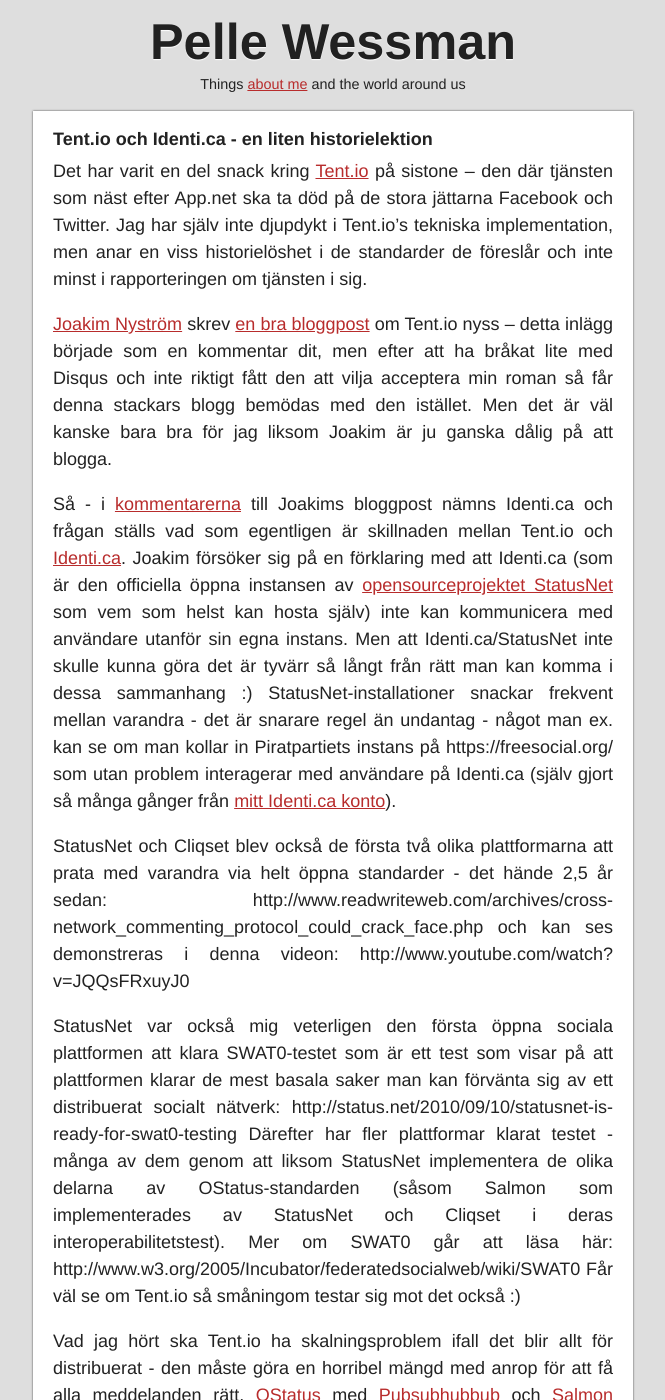
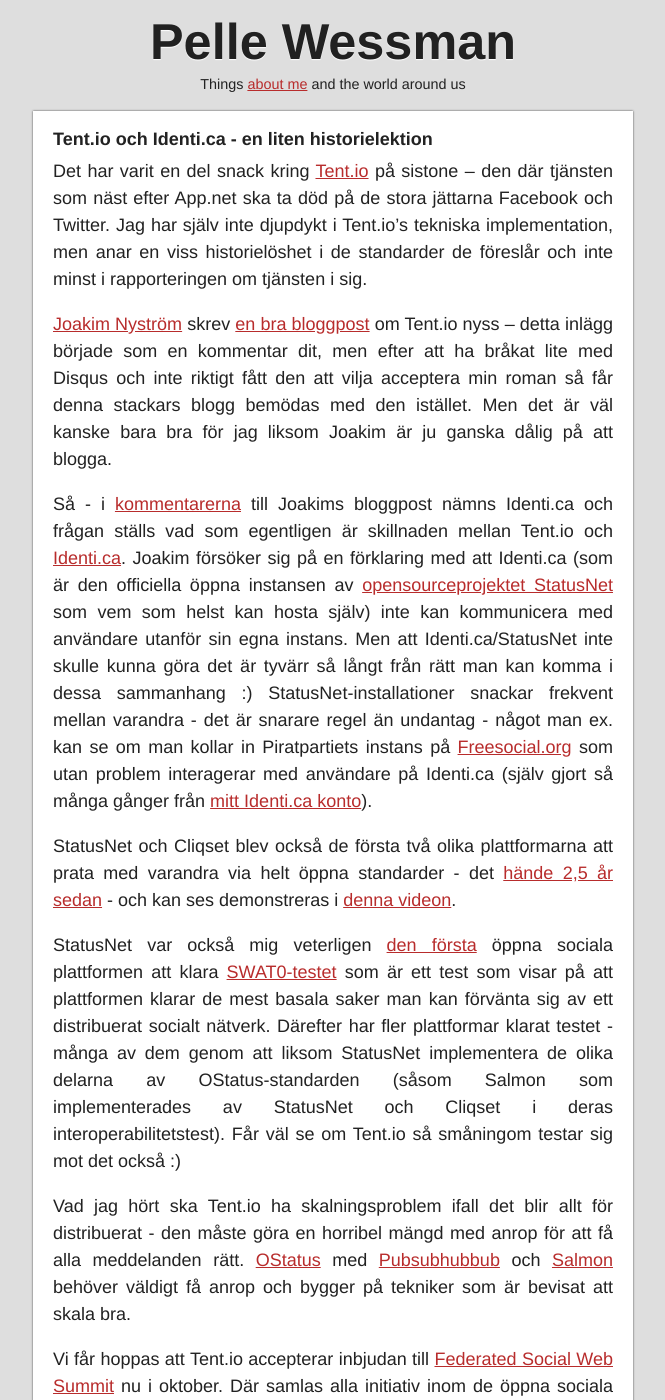
Before and after one commit to voxpelli/voxpelli.github.com, a Jekyll site: the page built from _posts/2012-10-02-tent-ostatus-historielektionen.md, in a window 1280 px wide and 1400 px high. Shown: the whole window, without its empty margins (307-972 px from the left). Built offline with Jekyll 4.4.1, drawn with Linux system fonts in a browser that asks for light colours; comment, search, counter and statistics services are not loaded; some of the changed text lies outside the part shown.

Commit message:
Better links in post

```diff
--- a/_posts/2012-10-02-tent-ostatus-historielektionen.md
+++ b/_posts/2012-10-02-tent-ostatus-historielektionen.md
@@ -7,11 +7,11 @@
 
 [Joakim Nyström](http://jnystromdesign.se/) skrev [en bra bloggpost](jnystromdesign.se/2012/10/tent-protokollet-som-oppnar-upp-den-sociala-webben/) om Tent.io nyss – detta inlägg började som en kommentar dit, men efter att ha bråkat lite med Disqus och inte riktigt fått den att vilja acceptera min roman så får denna stackars blogg bemödas med den istället. Men det är väl kanske bara bra för jag liksom Joakim är ju ganska dålig på att blogga.
 
-Så - i [kommentarerna](http://jnystromdesign.se/2012/10/tent-protokollet-som-oppnar-upp-den-sociala-webben/comment-page-1/#comment-668124154) till Joakims bloggpost nämns Identi.ca och frågan ställs vad som egentligen är skillnaden mellan Tent.io och [Identi.ca](http://identi.ca/). Joakim försöker sig på en förklaring med att Identi.ca (som är den officiella öppna instansen av [opensourceprojektet StatusNet](http://status.net/open-source) som vem som helst kan hosta själv) inte kan kommunicera med användare utanför sin egna instans. Men att Identi.ca/StatusNet inte skulle kunna göra det är tyvärr så långt från rätt man kan komma i dessa sammanhang :) StatusNet-installationer snackar frekvent mellan varandra - det är snarare regel än undantag - något man ex. kan se om man kollar in Piratpartiets instans på https://freesocial.org/ som utan problem interagerar med användare på Identi.ca (själv gjort så många gånger från [mitt Identi.ca konto](http://identi.ca/voxpelli)).
+Så - i [kommentarerna](http://jnystromdesign.se/2012/10/tent-protokollet-som-oppnar-upp-den-sociala-webben/comment-page-1/#comment-668124154) till Joakims bloggpost nämns Identi.ca och frågan ställs vad som egentligen är skillnaden mellan Tent.io och [Identi.ca](http://identi.ca/). Joakim försöker sig på en förklaring med att Identi.ca (som är den officiella öppna instansen av [opensourceprojektet StatusNet](http://status.net/open-source) som vem som helst kan hosta själv) inte kan kommunicera med användare utanför sin egna instans. Men att Identi.ca/StatusNet inte skulle kunna göra det är tyvärr så långt från rätt man kan komma i dessa sammanhang :) StatusNet-installationer snackar frekvent mellan varandra - det är snarare regel än undantag - något man ex. kan se om man kollar in Piratpartiets instans på [Freesocial.org](https://freesocial.org/) som utan problem interagerar med användare på Identi.ca (själv gjort så många gånger från [mitt Identi.ca konto](http://identi.ca/voxpelli)).
 
-StatusNet och Cliqset blev också de första två olika plattformarna att prata med varandra via helt öppna standarder - det hände 2,5 år sedan: http://www.readwriteweb.com/archives/cross-network_commenting_protocol_could_crack_face.php och kan ses demonstreras i denna videon: http://www.youtube.com/watch?v=JQQsFRxuyJ0
+StatusNet och Cliqset blev också de första två olika plattformarna att prata med varandra via helt öppna standarder - det [hände 2,5 år sedan](http://www.readwriteweb.com/archives/cross-network_commenting_protocol_could_crack_face.php) - och kan ses demonstreras i [denna videon](http://www.youtube.com/watch?v=JQQsFRxuyJ0).
 
-StatusNet var också mig veterligen den första öppna sociala plattformen att klara SWAT0-testet som är ett test som visar på att plattformen klarar de mest basala saker man kan förvänta sig av ett distribuerat socialt nätverk: http://status.net/2010/09/10/statusnet-is-ready-for-swat0-testing Därefter har fler plattformar klarat testet - många av dem genom att liksom StatusNet implementera de olika delarna av OStatus-standarden (såsom Salmon som implementerades av StatusNet och Cliqset i deras interoperabilitetstest). Mer om SWAT0 går att läsa här: http://www.w3.org/2005/Incubator/federatedsocialweb/wiki/SWAT0 Får väl se om Tent.io så småningom testar sig mot det också :)
+StatusNet var också mig veterligen [den första](http://status.net/2010/09/10/statusnet-is-ready-for-swat0-testing) öppna sociala plattformen att klara [SWAT0-testet](http://www.w3.org/2005/Incubator/federatedsocialweb/wiki/SWAT0 ) som är ett test som visar på att plattformen klarar de mest basala saker man kan förvänta sig av ett distribuerat socialt nätverk.  Därefter har fler plattformar klarat testet - många av dem genom att liksom StatusNet implementera de olika delarna av OStatus-standarden (såsom Salmon som implementerades av StatusNet och Cliqset i deras interoperabilitetstest). Får väl se om Tent.io så småningom testar sig mot det också :)
 
 Vad jag hört ska Tent.io ha skalningsproblem ifall det blir allt för distribuerat - den måste göra en horribel mängd med anrop för att få alla meddelanden rätt. [OStatus](http://ostatus.org/) med [Pubsubhubbub](http://code.google.com/p/pubsubhubbub/) och [Salmon](http://www.salmon-protocol.org/) behöver väldigt få anrop och bygger på tekniker som är bevisat att skala bra.
 
@@ -19,4 +19,4 @@
 
 Vad som kan sägas om [OStatus](http://ostatus.org/) också, som ju den standardsamling som gör att StatusNet-instanser kan prata med andra instanser, är att den inte på något vis är begränsad till Twitter-kloner utan helt enkelt är ett sätt att i realtid basunera ut de aktiviteter som någon utför på ett sätt som andra in konsumera liksom det är ett sätt för att notifiera de som involveras i en aktivitet att de är involverade i den - såsom i replies och mentions exempelvis. Att ex. bygga en Facebook-klon ovanpå OStatus skulle vara högst möjligt (de publika delarna av folks facebookande iaf). (Ska ej heller förglömmas att många av de standarder som OStatus består av är skapat av folk på Google och att de används till mer eller mindre stor utsträckning i allt från Google+ och Google Reader till Google Analytics - att ha Google som kompis i ett sammanhang som detta kan väl inte direkt vara helt negativt...)
 
-För den som vill läsa lite mer om OStatus kan ni kolla in denna posten som toppade Hacker News för några dagar sedan: http://chrismdp.com/2012/09/ostatus-like-twitter-but-open/ Missa ej heller kommentaterna där eller kommentarerna på Hacker News-posten: https://news.ycombinator.com/item?id=4574858
+För den som vill läsa lite mer om OStatus kan ni kolla in [denna posten](http://chrismdp.com/2012/09/ostatus-like-twitter-but-open/) som toppade Hacker News för några dagar sedan.  Missa ej heller kommentaterna där eller kommentarerna på [Hacker News-posten](https://news.ycombinator.com/item?id=4574858).
```
